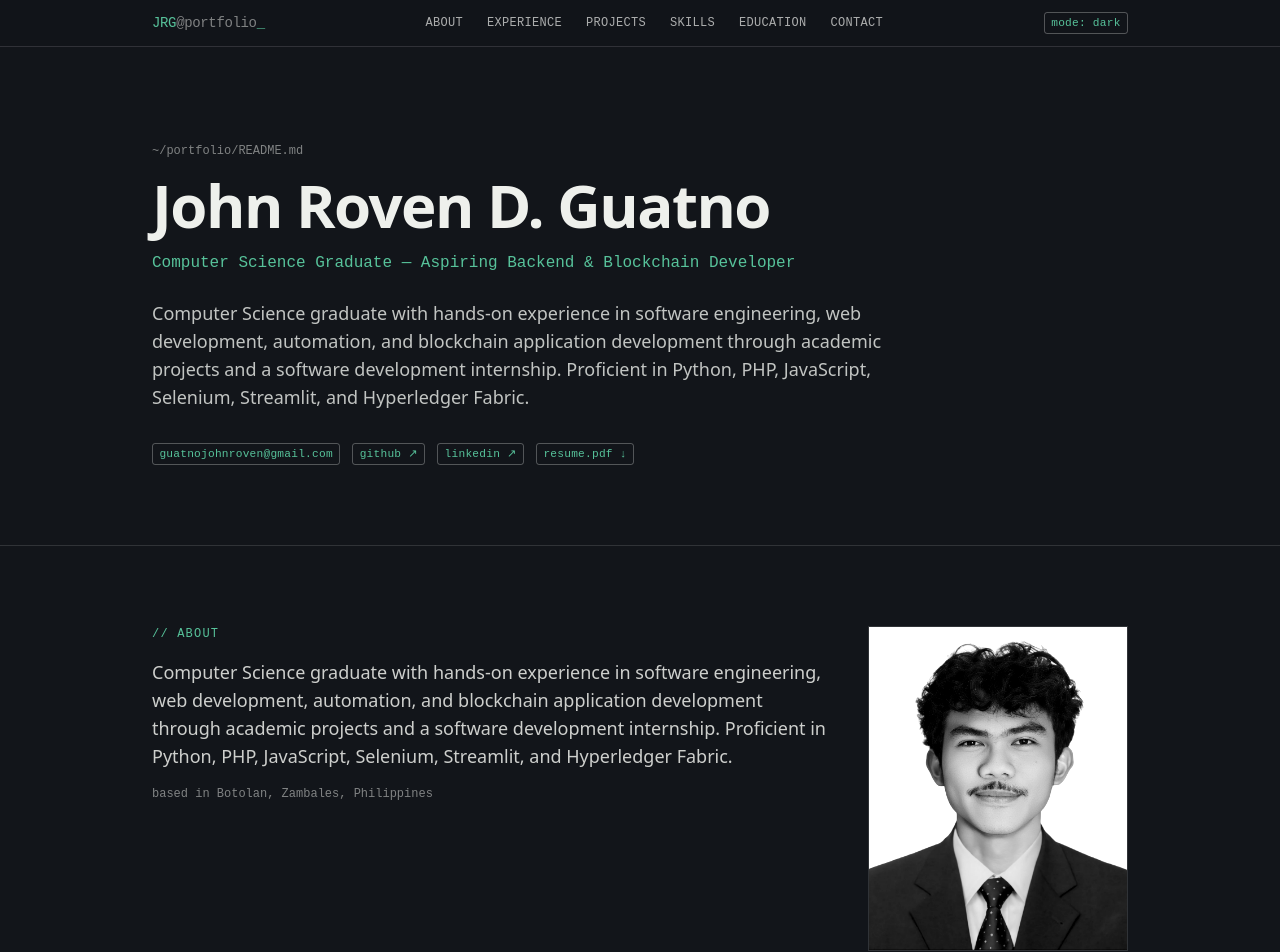
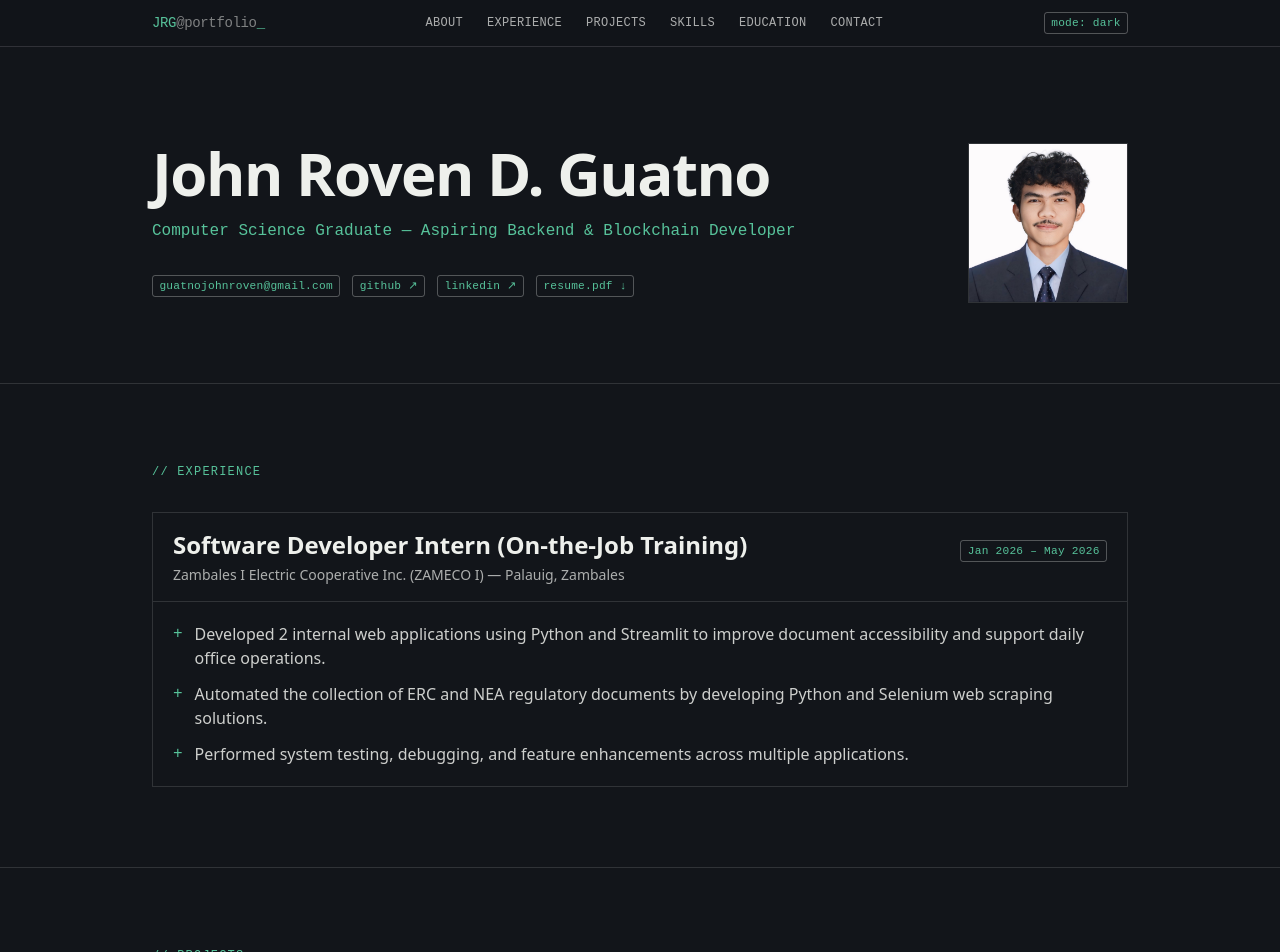
Before and after one commit to rovennnn/rawrvenportfolio-, a Next.js app: page / in a window 1280 px wide. Shown: the top 952 px of the page. Built offline with nearby package versions, Linux system fonts and the light colour scheme.

Commit message:
Redesign hero: photo beside name, move about section down

```diff
--- a/app/page.tsx
+++ b/app/page.tsx
@@ -13,11 +13,11 @@ export default function Home() {
       <Nav />
       <main>
         <Hero />
-        <About />
         <Experience />
         <Projects />
         <Skills />
         <Education />
+        <About />
         <Contact />
       </main>
       <Footer />
--- a/components/about.tsx
+++ b/components/about.tsx
@@ -1,4 +1,3 @@
-import Image from "next/image";
 import { profile } from "@/lib/data";
 import { Reveal } from "@/components/reveal";
 
@@ -8,7 +7,7 @@ export function About() {
       id="about"
       className="border-t border-line-light dark:border-line-dark"
     >
-      <div className="mx-auto grid max-w-5xl gap-10 px-6 py-16 md:grid-cols-[1fr_260px] md:py-20">
+      <div className="mx-auto max-w-5xl px-6 py-16 md:py-20">
         <Reveal>
           <p className="font-mono text-xs uppercase tracking-widest text-signal-light dark:text-signal-dark">
             {"// about"}
@@ -20,18 +19,6 @@ export function About() {
             based in {profile.location}
           </p>
         </Reveal>
-        <Reveal delay={100} className="order-first md:order-last">
-          <div className="relative aspect-[4/5] w-40 overflow-hidden border border-line-light dark:border-line-dark md:w-full">
-            <Image
-              src="/avatar.jpg"
-              alt={`Portrait of ${profile.name}`}
-              fill
-              sizes="(min-width: 768px) 260px, 160px"
-              className="object-cover grayscale contrast-125"
-              priority
-            />
-          </div>
-        </Reveal>
       </div>
     </section>
   );
--- a/components/hero.tsx
+++ b/components/hero.tsx
@@ -1,21 +1,17 @@
+import Image from "next/image";
 import { profile } from "@/lib/data";
 import { Reveal } from "@/components/reveal";
 
 export function Hero() {
   return (
     <section id="top" className="mx-auto max-w-5xl px-6 pt-16 pb-14 md:pt-24 md:pb-20">
-      <Reveal>
-        <p className="font-mono text-xs text-ink/50 dark:text-paper/50">
-          ~/portfolio/README.md
-        </p>
-        <h1 className="mt-4 font-display text-4xl font-semibold leading-[1.05] tracking-tight md:text-6xl">
+      <Reveal className="flex items-start justify-between gap-6 md:gap-10">
+        <div>
+          <h1 className="font-display text-4xl font-semibold leading-[1.05] tracking-tight md:text-6xl">
             {profile.name}
           </h1>
           <p className="mt-4 max-w-prose font-mono text-sm text-signal-light dark:text-signal-dark md:text-base">
             {profile.positioning}
-        </p>
-        <p className="mt-6 max-w-prose text-base leading-relaxed text-ink/80 dark:text-paper/80 md:text-lg">
-          {profile.about}
           </p>
           <div className="mt-8 flex flex-wrap items-center gap-3">
             <a href={`mailto:${profile.email}`} className="tag">
@@ -31,6 +27,17 @@ export function Hero() {
               resume.pdf ↓
             </a>
           </div>
+        </div>
+        <div className="relative aspect-square w-20 shrink-0 overflow-hidden border border-line-light dark:border-line-dark sm:w-28 md:w-40">
+          <Image
+            src="/avatar.jpg"
+            alt={`Portrait of ${profile.name}`}
+            fill
+            sizes="(min-width: 768px) 160px, 96px"
+            className="object-cover"
+            priority
+          />
+        </div>
       </Reveal>
     </section>
   );
```
Lines whose indentation alone changed are shown as unchanged.
